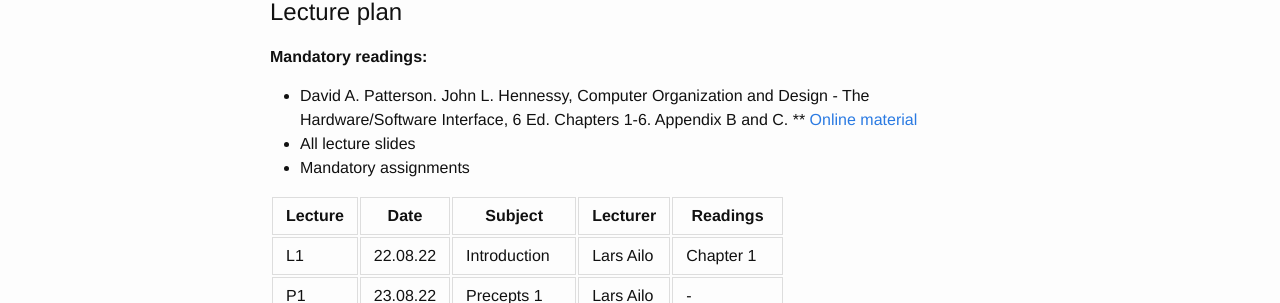
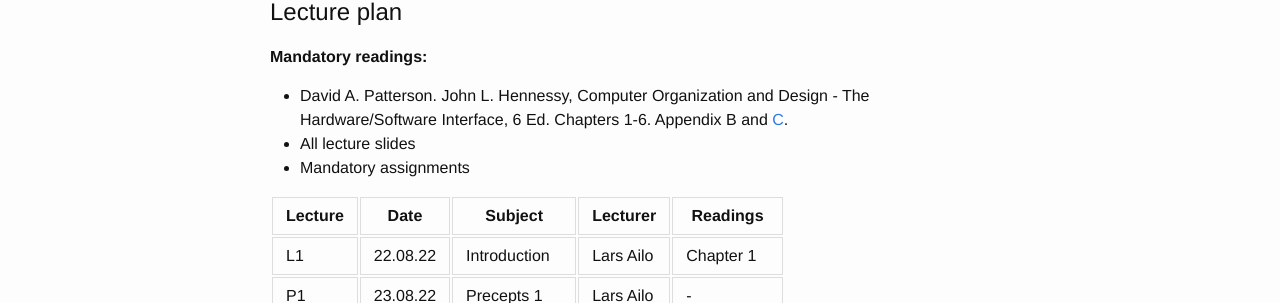
Before and after one commit to uit-inf-2200-f22/uit-inf-2200-f22.github.io, a Jekyll site: the page built from index.md, in a window 1280 px wide. Shown: the part 881-1184 px from the top of the page. Built offline with Jekyll 4.4.1, drawn with Linux system fonts in a browser that asks for light colours; our own code applies the rules of GitHub Pages for plain Markdown files.

Commit message:
Update index.md

```diff
--- a/index.md
+++ b/index.md
@@ -29,8 +29,7 @@ You can read more about plagiarism and cheating on: https://en.uit.no/sensor/art
 ## Lecture plan
 
 **Mandatory readings:**
-* David A. Patterson. John L. Hennessy, Computer Organization and Design - The Hardware/Software Interface, 6 Ed. Chapters 1-6. Appendix B and C.
-** [Online material](https://www.elsevier.com/books-and-journals/book-companion/9780128201091)
+* David A. Patterson. John L. Hennessy, Computer Organization and Design - The Hardware/Software Interface, 6 Ed. Chapters 1-6. Appendix B and [C](https://www.elsevier.com/__data/assets/pdf_file/0010/1191376/Appendix-C.PDF).
 * All lecture slides
 * Mandatory assignments
 
```
